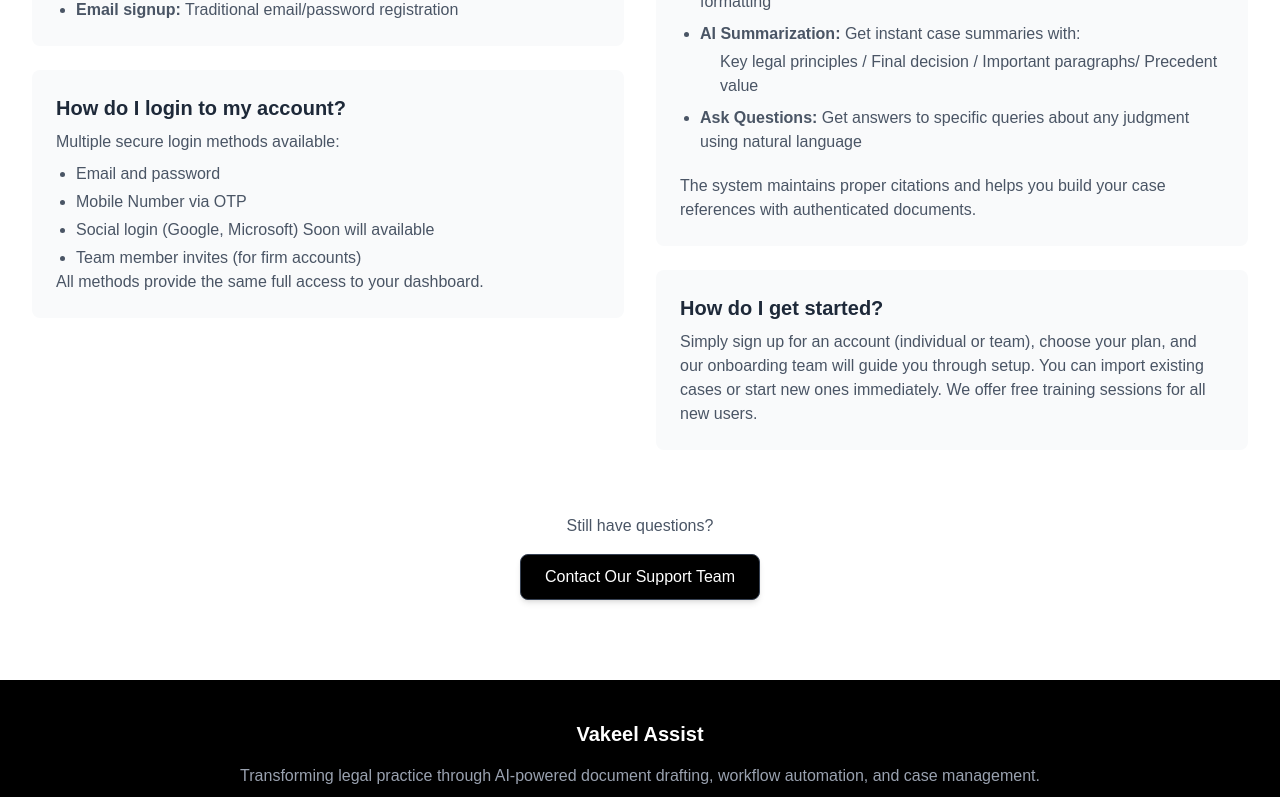
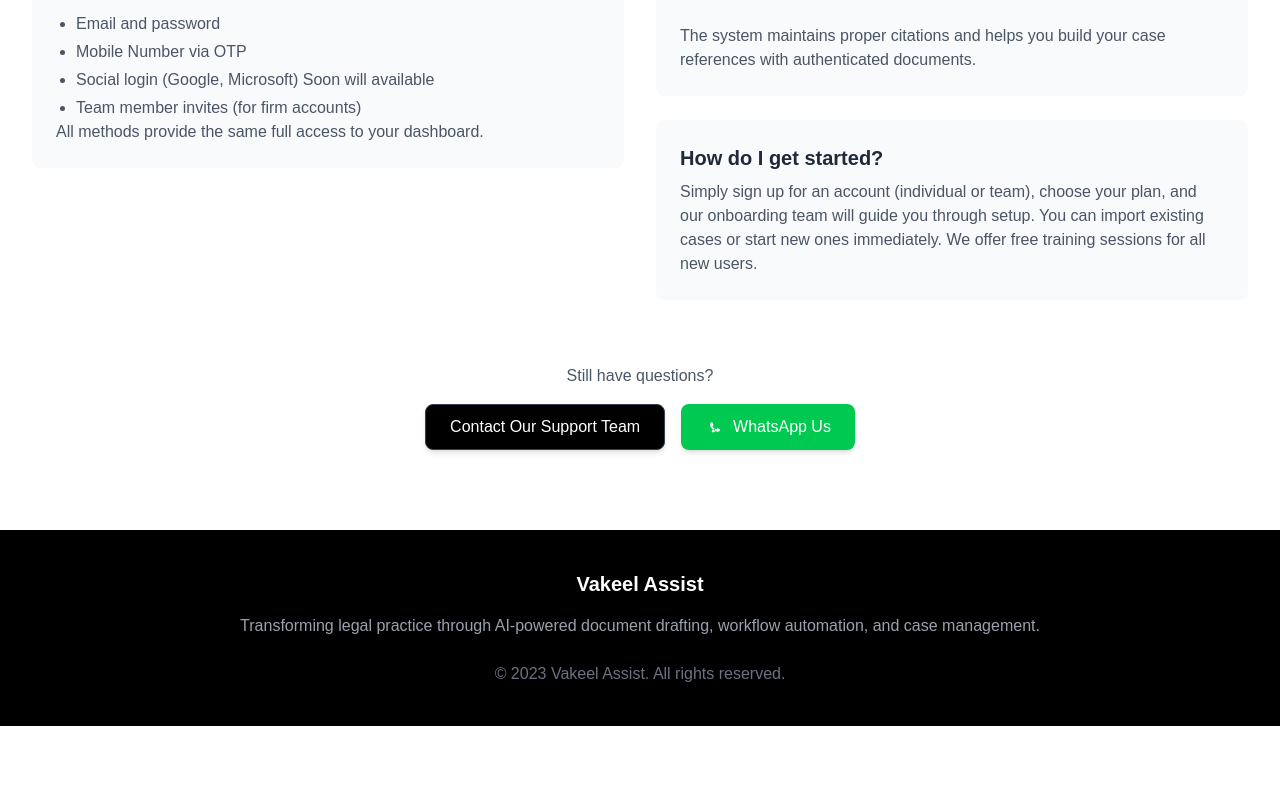
Before and after one commit to rahul-omni/vakeelassist-website, a Next.js app: page / in a window 1280 px wide. Shown: the part 4276-5073 px from the top of the page. After the commit the page ends 5002 px from the top, so only its background shows below. Built offline with nearby package versions, Linux system fonts and the light colour scheme.

Commit message:
add whtasapp contact

```diff
--- a/src/app/page.tsx
+++ b/src/app/page.tsx
@@ -1364,12 +1364,12 @@
 
           {/* Additional Info */}
 
-          <div className="mt-16 text-center">
+          {/* <div className="mt-16 text-center">
             <p className="text-gray-600 mb-4">Need help deciding?</p>
             <button className="bg-black text-white border border-gray-700 hover:border-white hover:bg-gray-700 px-6 py-2.5 rounded-lg transition-colors duration-300 shadow-md">
               Compare all features
             </button>
-          </div>
+          </div> */}
         </div>
       </div>
 
@@ -1564,13 +1564,32 @@
             </div>
           </div>
 
+
           {/* CTA at bottom */}
-          <div className="text-center mt-16">
-            <p className="text-gray-600 mb-4">Still have questions?</p>
-            <button className="bg-black text-white border border-gray-700 hover:bg-gray-700 px-6 py-2.5 rounded-lg transition-colors duration-300 shadow-md">
-              Contact Our Support Team
-            </button>
-          </div>
+<div className="text-center mt-16">
+  <p className="text-gray-600 mb-4">Still have questions?</p>
+  <div className="flex justify-center space-x-4">
+    <button className="bg-black text-white border border-gray-700 hover:bg-gray-700 px-6 py-2.5 rounded-lg transition-colors duration-300 shadow-md flex items-center">
+      Contact Our Support Team
+    </button>
+    <a
+      href="https://wa.me/919903758670" // Replace with your actual WhatsApp number
+      target="_blank"
+      rel="noopener noreferrer"
+      className="bg-green-500 hover:bg-green-600 text-white px-6 py-2.5 rounded-lg transition-colors duration-300 shadow-md flex items-center"
+    >
+      <svg
+        className="w-5 h-5 mr-2"
+        fill="currentColor"
+        viewBox="0 0 24 24"
+        xmlns="http://www.w3.org/2000/svg"
+      >
+        <path d="M17.472 14.382c-.297-.149-1.758-.867-2.03-.967-.273-.099-.471-.148-.67.15-.197.297-.767.966-.94 1.164-.173.199-.347.223-.644.075-.297-.15-1.255-.463-2.39-1.475-.883-.788-1.48-1.761-1.653-2.059-.173-.297-.018-.458.13-.606.134-.133.298-.347.446-.52.149-.174.198-.298.298-.497.099-.198.05-.371-.025-.52-.075-.149-.669-1.612-.916-2.207-.242-.579-.487-.5-.669-.51-.173-.008-.371-.01-.57-.01-.198 0-.52.074-.792.372-.272.297-1.04 1.016-1.04 2.479 0 1.462 1.065 2.875 1.213 3.074.149.198 2.096 3.2 5.077 4.487.709.306 1.262.489 1.694.625.712.227 1.36.195 1.871.118.571-.085 1.758-.719 2.006-1.413.248-.694.248-1.289.173-1.413-.074-.124-.272-.198-.57-.347m-6.29 3.617c-.545.244-1.213.4-1.861.381-.653-.019-1.369-.198-1.369-.198s1.171-3.579 1.273-3.912c.102-.332.173-.332.239-.332.074 0 .148.074.223.248.074.174.298.607.371.785.074.174.149.26.223.26.074 0 .149-.074.298-.26.149-.182.26-.306.387-.471.124-.165.26-.289.347-.289.074 0 .124.025.173.124.05.099.223.533.434 1.005.198.454.384.84.384 1.133.001.304-.1.534-.296.785"/>
+      </svg>
+      WhatsApp Us
+    </a>
+  </div>
+</div>
         </div>
       </div>
 
```
